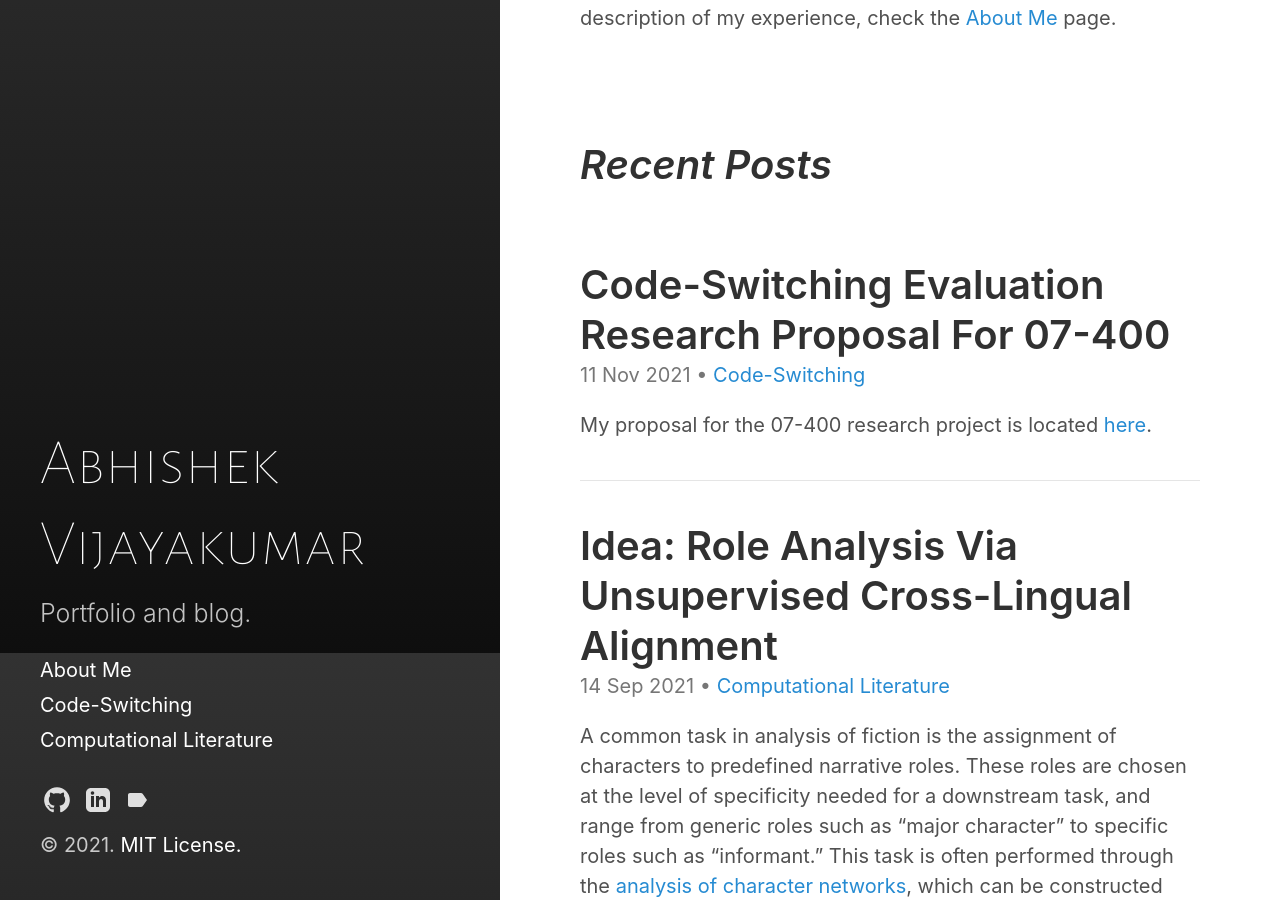
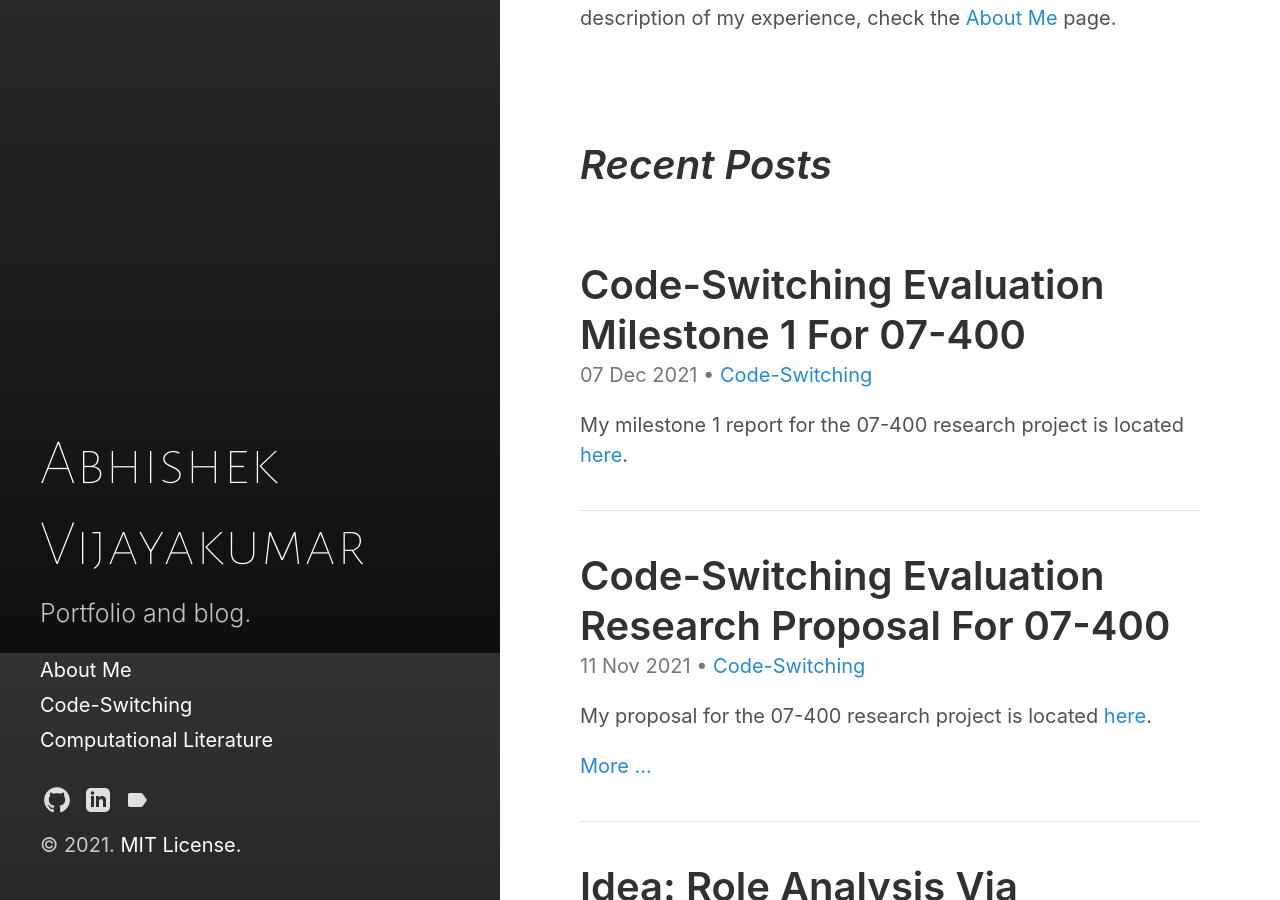
Before and after one commit to inkyubeytor/inkyubeytor.github.io, a Jekyll site: the page built from index.html, in a window 1280 px wide and 900 px high, scrolled down 247 px. Built offline with Jekyll 4.4.1, drawn with Linux system fonts in a browser that asks for light colours; the list of posts is cut into pages by our own code.

Commit message:
milestone 1 for 07400

```diff
--- a/_posts/2021-11-11-code-switching-proposal.markdown
+++ b/_posts/2021-11-11-code-switching-proposal.markdown
@@ -8,3 +8,6 @@ tags:
 
 My proposal for the 07-400 research project is located
 [here]({{ site.url }}/assets/files/code-switching/proposal.pdf).
+
+The slides for my presentation are located
+[here]({{ site.url }}/assets/files/code-switching/proposal_slides.pdf).
--- /dev/null
+++ b/_posts/2021-12-07-code-switching-milestone-1.markdown
@@ -0,0 +1,10 @@
+---
+layout: post
+title:  "Code-Switching Evaluation Milestone 1 For 07-400"
+date:   2021-12-07
+categories: [Code-Switching]
+tags:
+---
+
+My milestone 1 report for the 07-400 research project is located
+[here]({{ site.url }}/assets/files/code-switching/milestone_1.pdf).
```
Also changed, not shown: 2 other files.
